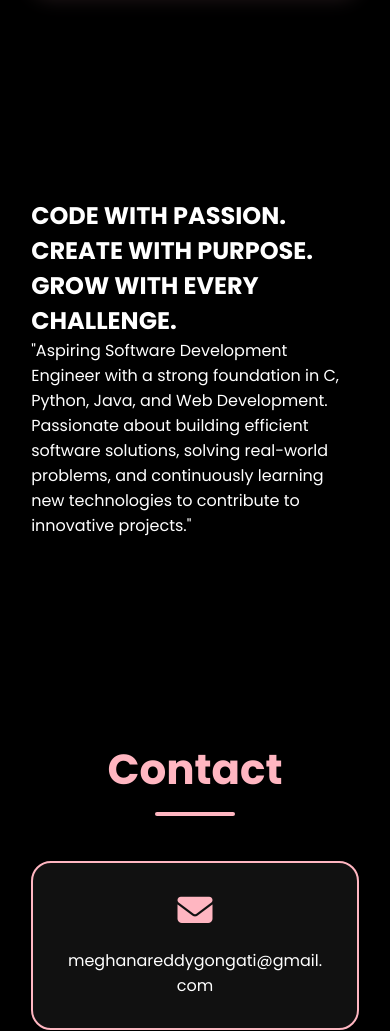
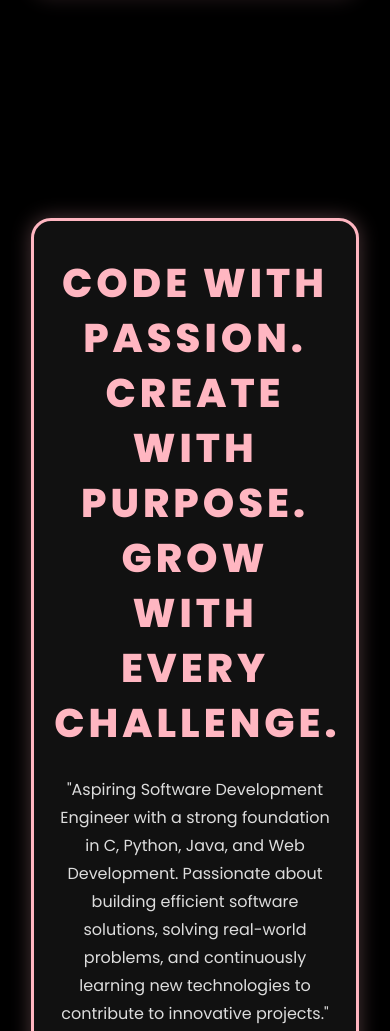
Before and after one commit to meghanareddy-png/portfolio, a plain HTML site: page index.html in a window 390 px wide. Shown: the part 5370-6401 px from the top of the page. Drawn offline with Linux system fonts and the light colour scheme.

Commit message:
Add career goal section styles in style.css

```diff
--- a/style.css
+++ b/style.css
@@ -734,3 +734,65 @@ footer{
 }
 
 }
+/*================ CAREER GOAL SECTION ================*/
+
+#goal{
+    padding:120px 8%;
+    background:#000;
+    display:flex;
+    justify-content:center;
+    align-items:center;
+}
+
+.goal-box{
+    width:100%;
+    max-width:1000px;
+    padding:60px;
+    background:#111;
+    border:3px solid #ffb6c1;
+    border-radius:20px;
+    text-align:center;
+    transition:0.4s;
+    box-shadow:0 0 20px rgba(255,182,193,0.3);
+}
+
+.goal-box:hover{
+    transform:translateY(-10px);
+    box-shadow:0 0 35px #ffb6c1;
+}
+
+.goal-box h1{
+    font-size:60px;
+    font-weight:800;
+    color:#ffb6c1;
+    text-transform:uppercase;
+    letter-spacing:4px;
+    line-height:80px;
+    margin-bottom:25px;
+}
+
+.goal-box p{
+    font-size:20px;
+    color:#ddd;
+    line-height:35px;
+    max-width:750px;
+    margin:auto;
+}
+
+@media(max-width:768px){
+
+    .goal-box{
+        padding:35px 20px;
+    }
+
+    .goal-box h1{
+        font-size:40px;
+        line-height:55px;
+    }
+
+    .goal-box p{
+        font-size:16px;
+        line-height:28px;
+    }
+
+}
```
